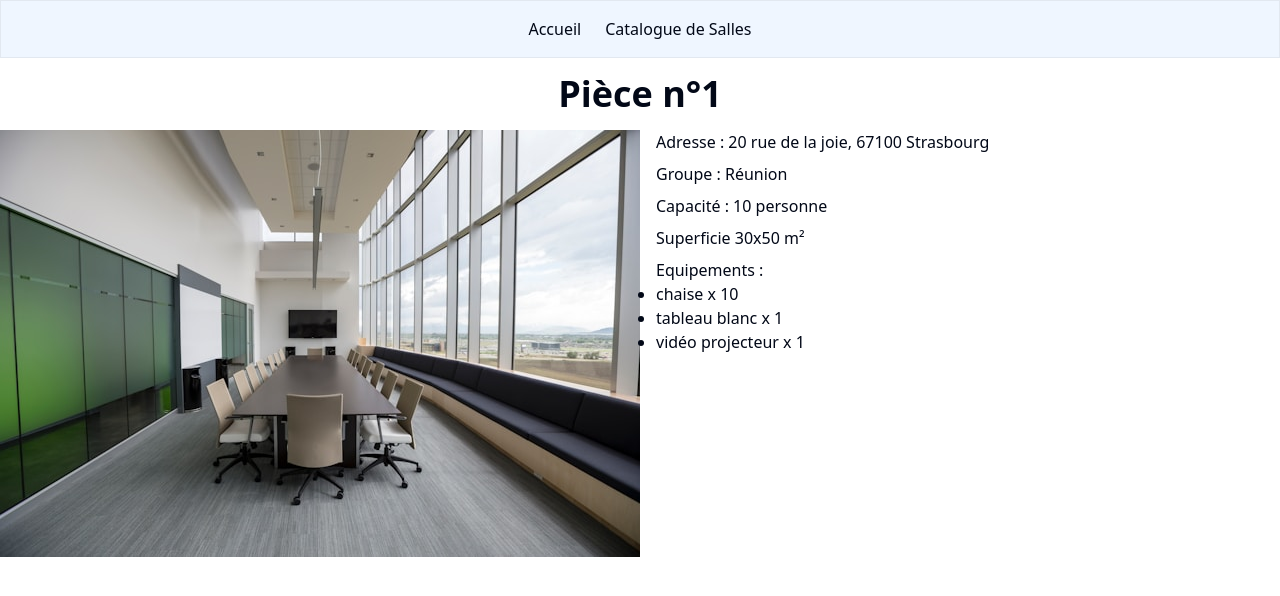
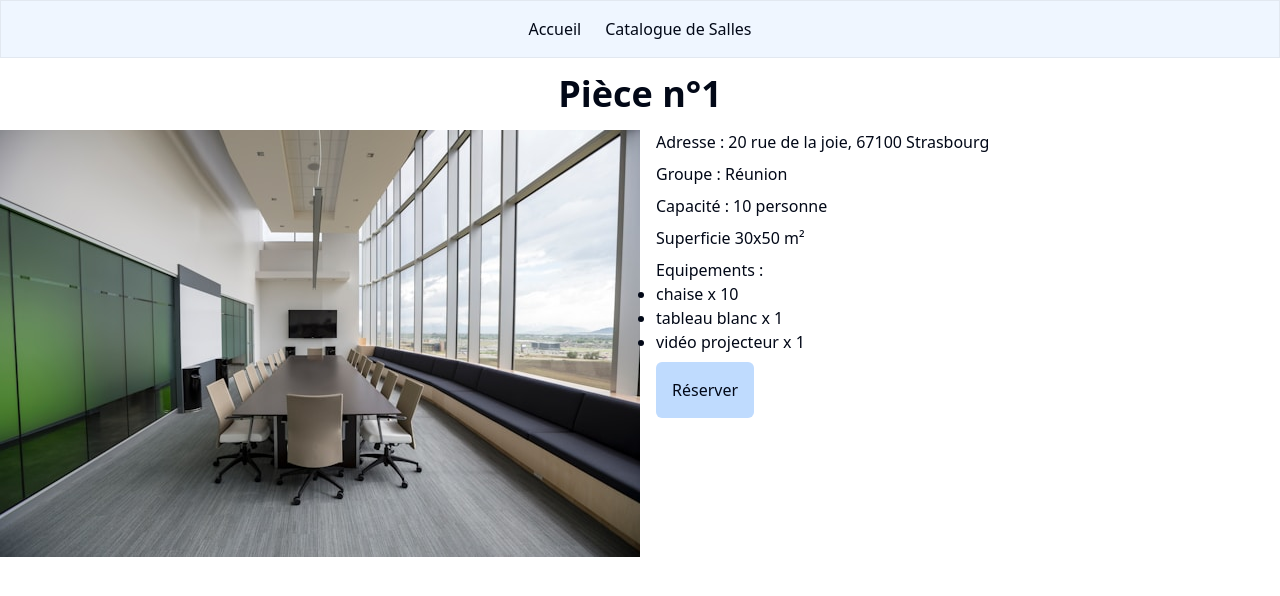
Before and after one commit to Aurelie-Runser/RoomBooking--Front, a Vue app: page /salle/piece1 in a window 1280 px wide. Shown: the top 596 px of the page. Built offline with nearby package versions, Linux system fonts and the light colour scheme.

Commit message:
ajout du bouton pour reserver une salle

```diff
--- a/src/views/SalleView.vue
+++ b/src/views/SalleView.vue
@@ -87,8 +87,9 @@ onMounted(() => {
   salleFind.value = true
 })
 </script>
+
 <template>
-  <main class="h-[200vh]" v-if="salleFind">
+  <main v-if="salleFind">
     <div v-if="salle">
       <h1 class="text-4xl font-bold text-center my-4">
         {{ salle.name }}
@@ -115,6 +116,12 @@ onMounted(() => {
               </li>
             </ul>
           </div>
+
+          <RouterLink :to="`/salle/${salle.slug}/reservation`">
+            <button class="p-4 bg-blue-200 hover:bg-blue-300 rounded-md">
+              Réserver
+            </button>
+          </RouterLink>
         </div>
       </div>
     </div>
@@ -125,12 +132,12 @@ onMounted(() => {
       </p>
 
       <div class="flex justify-center gap-6">
-        <RouterLink to="/" class="p-4 bg-blue-200 hover:bg-blue-400 rounded-md">
+        <RouterLink to="/" class="p-4 bg-blue-200 hover:bg-blue-300 rounded-md">
           Accueil
         </RouterLink>
         <RouterLink
           to="/catalogue-salles"
-          class="p-4 bg-blue-200 hover:bg-blue-400 rounded-md"
+          class="p-4 bg-blue-200 hover:bg-blue-300 rounded-md"
         >
           Catalogue des Salles
         </RouterLink>
```
